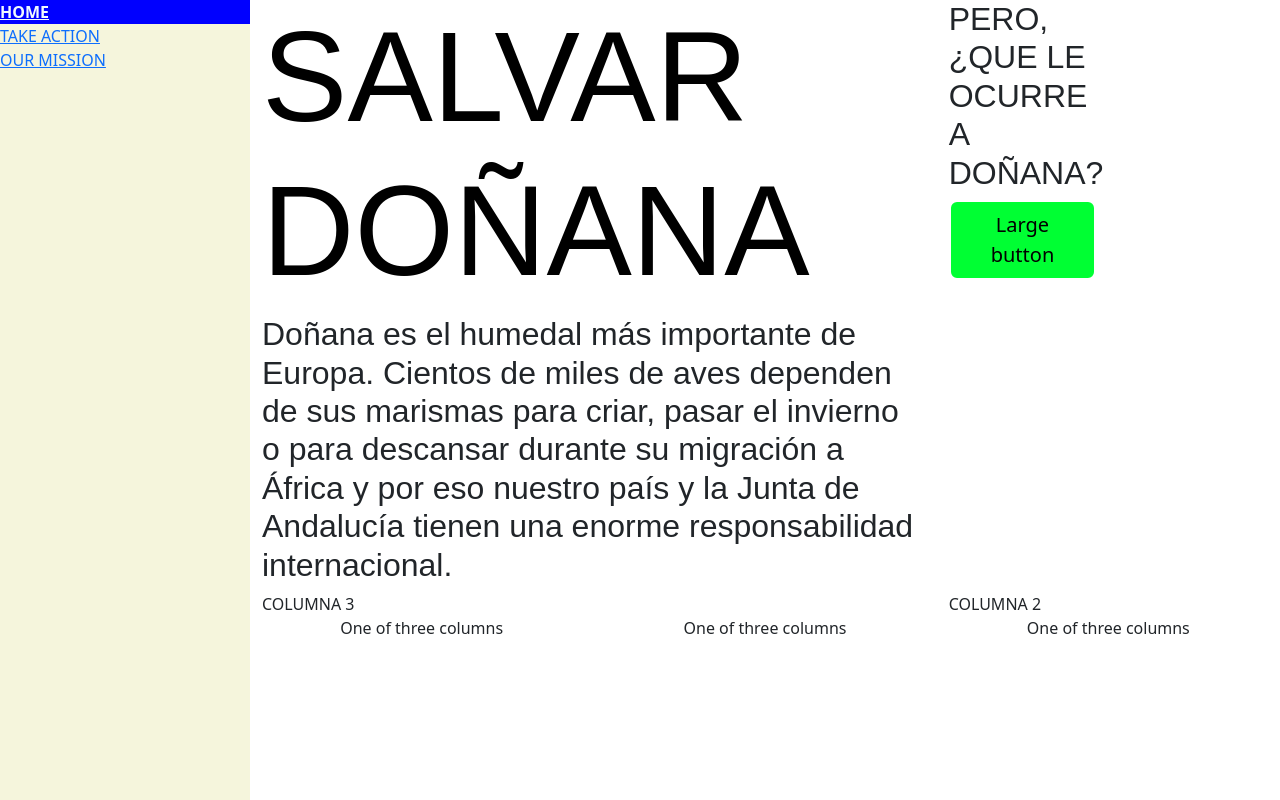
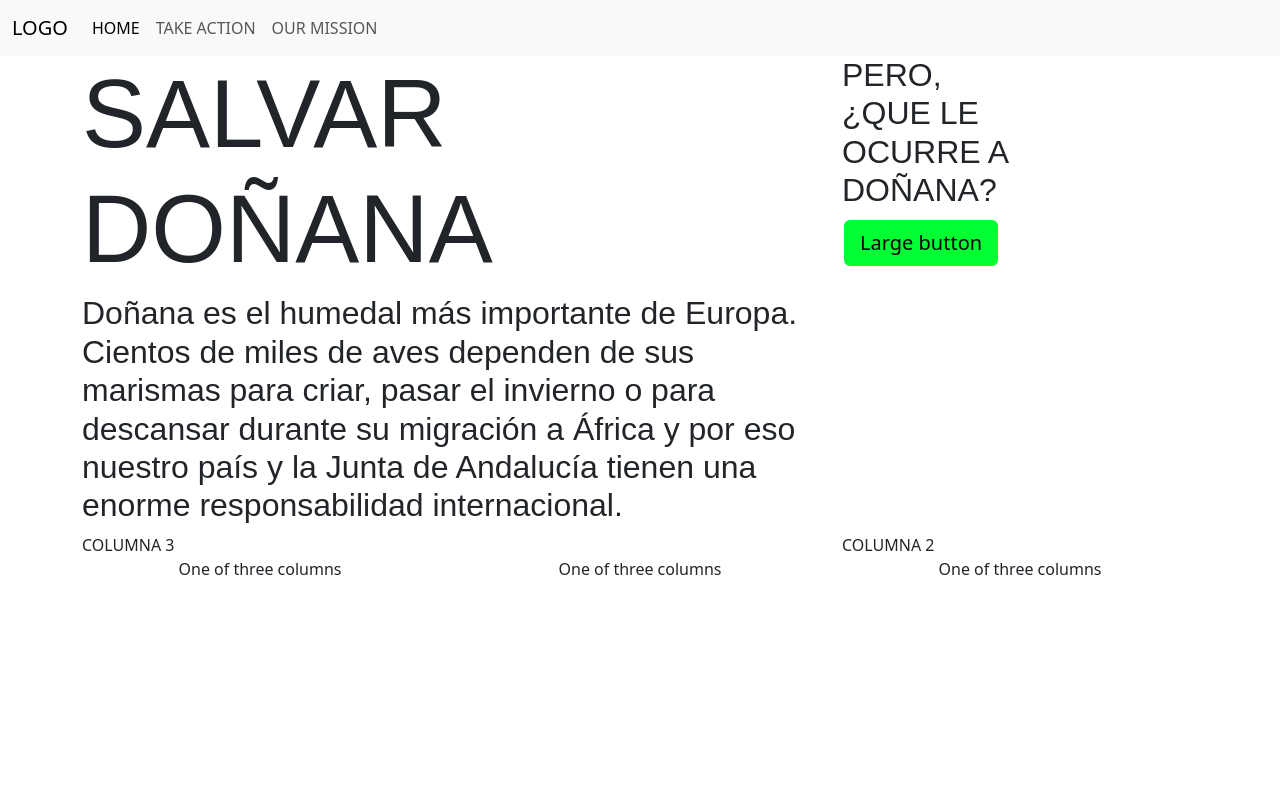
Before and after one commit to cianskyy/Practica1, a plain HTML site: page index.html in a window 1280 px wide. Drawn offline with nearby package versions, Linux system fonts and the light colour scheme.

Commit message:
menu y layout

```diff
--- a/css/styles.css
+++ b/css/styles.css
@@ -4,16 +4,17 @@
     box-sizing: border-box;
     }
 
-    h1{
-        font-size: 8em;
-        color: rgb(0, 0, 0);
-        font-family: Arial, Helvetica, sans-serif;
-    }
+
+h1{
+    font-family: Arial, Helvetica, sans-serif;
+  font-size: 6em;
+}
 
     h2{
         font-family: Arial, Helvetica, sans-serif;
         font-weight: 200;
     }
+
 
     [class*=btn-primary] {
         background-color: rgb(0, 255, 51);
@@ -22,27 +23,3 @@
         --bs-btn-hover-bg: rgb(118, 89, 182);
 
     }
-
-
-    .sidebar {
-        height: 100%;
-        position: fixed;
-        width: 250px;
-        background-color: beige;
-        display: flex;
-        flex-direction: column;
-
-    }
-
-    .sidebar > a:hover {
-        background-color: blue;
-        font-weight: bold;
-        color: aliceblue;
-        transition: 0.35s;
-    }
-
-    #content {
-        margin-left: 250px;
-
-
-    }
--- a/index.html
+++ b/index.html
@@ -14,11 +14,21 @@
     </head>
     <body>
 
-        <div class="sidebar">
-            <a href="#">HOME</a>
-            <a href="#">TAKE ACTION</a>
-            <a href="#">OUR MISSION</a>
+      <nav class="navbar navbar-expand-lg bg-body-tertiary">
+        <div class="container-fluid">
+          <a class="navbar-brand" href="#">LOGO</a>
+          <button class="navbar-toggler" type="button" data-bs-toggle="collapse" data-bs-target="#navbarNavAltMarkup" aria-controls="navbarNavAltMarkup" aria-expanded="false" aria-label="Toggle navigation">
+            <span class="navbar-toggler-icon"></span>
+          </button>
+          <div class="collapse navbar-collapse" id="navbarNavAltMarkup">
+            <div class="navbar-nav">
+              <a class="nav-link active" aria-current="page" href="#">HOME</a>
+              <a class="nav-link" href="#">TAKE ACTION</a>
+              <a class="nav-link" href="#">OUR MISSION</a>
+            </div>
+          </div>
         </div>
+      </nav>
 
     <main id="content">
 
```
